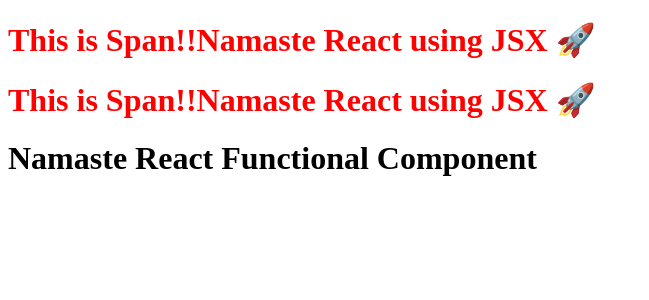
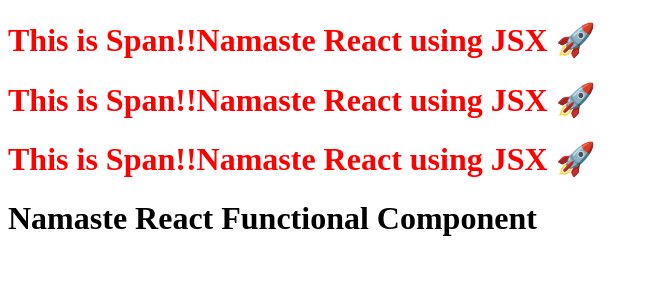
Before and after one commit to Prachi24599/namaste-react, a React (Vite) app: page / in a window 1280 px wide. Shown: the top 300 px of the page, without its empty margins (0-649 px from the left). Built offline with nearby package versions, Linux system fonts and the light colour scheme.

Commit message:
calling fun component as fun

```diff
--- a/App.js
+++ b/App.js
@@ -15,6 +15,7 @@ const HeadingComponent = () => (
     <div id="container">
         <Tiitle/>
         <Tiitle></Tiitle>
+        { Tiitle() }
         <h1>Namaste React Functional Component</h1>
     </div>
 )
```
